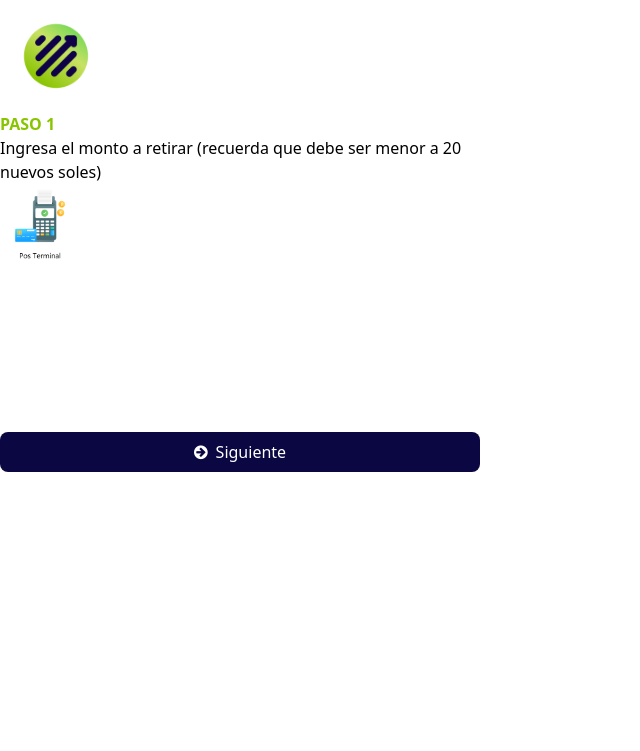
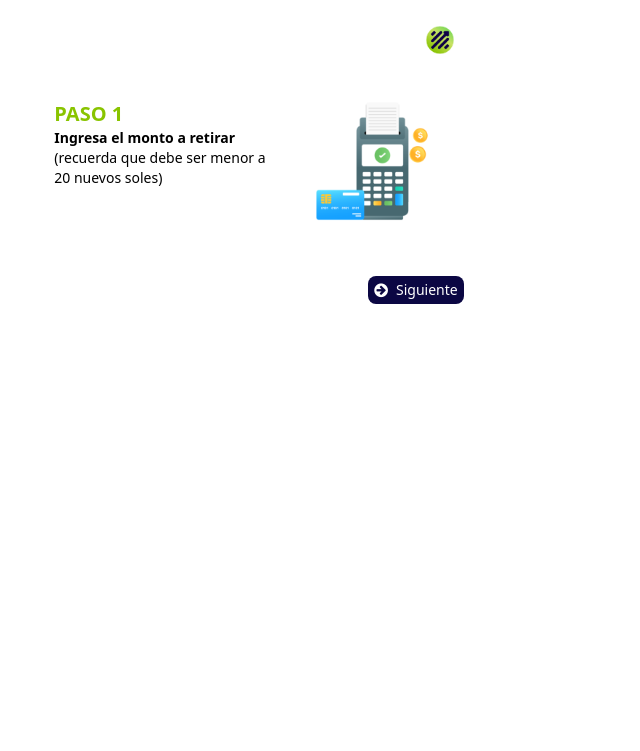
Before and after one commit to Jhomar1158-ux/SenciLovers, a Flask app: page /step-1 in a window 1280 px wide. Shown: the top 751 px of the page, without its empty margins (0-640 px from the left). Run offline with Flask 2, Linux system fonts and the light colour scheme.

Commit message:
feat: BASE add step 2 view

```diff
--- a/flask_app/static/css/dist/output.css
+++ b/flask_app/static/css/dist/output.css
@@ -517,8 +517,68 @@ video {
   position: static;
 }
 
-.m-5 {
-  margin: 1.25rem;
+.absolute {
+  position: absolute;
+}
+
+.relative {
+  position: relative;
+}
+
+.top-0 {
+  top: 0px;
+}
+
+.top-2 {
+  top: 0.5rem;
+}
+
+.bottom-10 {
+  bottom: 2.5rem;
+}
+
+.bottom-4 {
+  bottom: 1rem;
+}
+
+.mt-5 {
+  margin-top: 1.25rem;
+}
+
+.mb-5 {
+  margin-bottom: 1.25rem;
+}
+
+.mb-14 {
+  margin-bottom: 3.5rem;
+}
+
+.mb-20 {
+  margin-bottom: 5rem;
+}
+
+.mt-10 {
+  margin-top: 2.5rem;
+}
+
+.mt-1 {
+  margin-top: 0.25rem;
+}
+
+.ml-5 {
+  margin-left: 1.25rem;
+}
+
+.ml-3 {
+  margin-left: 0.75rem;
+}
+
+.mb-10 {
+  margin-bottom: 2.5rem;
+}
+
+.mb-6 {
+  margin-bottom: 1.5rem;
 }
 
 .flex {
@@ -529,64 +589,104 @@ video {
   height: 320px;
 }
 
+.h-48 {
+  height: 12rem;
+}
+
+.h-28 {
+  height: 7rem;
+}
+
 .h-full {
   height: 100%;
 }
 
-.h-auto {
-  height: auto;
-}
-
-.h-48 {
-  height: 12rem;
+.h-20 {
+  height: 5rem;
 }
 
 .h-5 {
   height: 1.25rem;
 }
 
-.h-20 {
-  height: 5rem;
+.h-8 {
+  height: 2rem;
 }
 
-.h-28 {
-  height: 7rem;
+.h-14 {
+  height: 3.5rem;
+}
+
+.h-24 {
+  height: 6rem;
+}
+
+.h-16 {
+  height: 4rem;
+}
+
+.h-36 {
+  height: 9rem;
+}
+
+.h-12 {
+  height: 3rem;
+}
+
+.h-32 {
+  height: 8rem;
+}
+
+.h-10 {
+  height: 2.5rem;
 }
 
 .w-pantallaRaspX {
   width: 480px;
 }
 
+.w-80 {
+  width: 20rem;
+}
+
 .w-full {
   width: 100%;
+}
+
+.w-28 {
+  width: 7rem;
+}
+
+.w-20 {
+  width: 5rem;
+}
+
+.w-32 {
+  width: 8rem;
+}
+
+.w-16 {
+  width: 4rem;
+}
+
+.w-auto {
+  width: auto;
+}
+
+.w-44 {
+  width: 11rem;
+}
+
+.w-56 {
+  width: 14rem;
 }
 
 .w-24 {
   width: 6rem;
 }
 
-.w-80 {
-  width: 20rem;
-}
-
-.w-60 {
-  width: 15rem;
-}
-
-.w-9 {
-  width: 2.25rem;
-}
-
-.w-16 {
-  width: 4rem;
-}
-
-.w-5 {
-  width: 1.25rem;
-}
-
-.w-28 {
-  width: 7rem;
+.flex-col {
+  flex-direction: column;
 }
 
 .items-center {
@@ -601,38 +701,24 @@ video {
   justify-content: center;
 }
 
+.justify-between {
+  justify-content: space-between;
+}
+
+.justify-around {
+  justify-content: space-around;
+}
+
+.justify-evenly {
+  justify-content: space-evenly;
+}
+
 .gap-2 {
   gap: 0.5rem;
 }
 
-.rounded-md {
-  border-radius: 0.375rem;
-}
-
 .rounded-lg {
   border-radius: 0.5rem;
-}
-
-.rounded-xl {
-  border-radius: 0.75rem;
-}
-
-.border-2 {
-  border-width: 2px;
-}
-
-.border {
-  border-width: 1px;
-}
-
-.border-indigo-600 {
-  --tw-border-opacity: 1;
-  border-color: rgb(79 70 229 / var(--tw-border-opacity));
-}
-
-.border-red-700 {
-  --tw-border-opacity: 1;
-  border-color: rgb(185 28 28 / var(--tw-border-opacity));
 }
 
 .border-gray-600 {
@@ -640,19 +726,9 @@ video {
   border-color: rgb(75 85 99 / var(--tw-border-opacity));
 }
 
-.border-x-red-700 {
-  --tw-border-opacity: 1;
-  border-left-color: rgb(185 28 28 / var(--tw-border-opacity));
-  border-right-color: rgb(185 28 28 / var(--tw-border-opacity));
-}
-
 .bg-senciBlue {
   --tw-bg-opacity: 1;
   background-color: rgb(11 7 67 / var(--tw-bg-opacity));
-}
-
-.bg-cover {
-  background-size: cover;
 }
 
 .bg-auto {
@@ -668,23 +744,60 @@ video {
   padding: 0.5rem;
 }
 
-.px-5 {
-  padding-left: 1.25rem;
-  padding-right: 1.25rem;
+.p-5 {
+  padding: 1.25rem;
 }
 
-.py-5 {
+.p-7 {
+  padding: 1.75rem;
+}
+
+.p-1 {
+  padding: 0.25rem;
+}
+
+.p-3 {
+  padding: 0.75rem;
+}
+
+.p-4 {
+  padding: 1rem;
+}
+
+.pt-5 {
   padding-top: 1.25rem;
+}
+
+.pb-5 {
   padding-bottom: 1.25rem;
+}
+
+.text-xl {
+  font-size: 1.25rem;
+  line-height: 1.75rem;
+}
+
+.text-sm {
+  font-size: 0.875rem;
+  line-height: 1.25rem;
+}
+
+.text-xs {
+  font-size: 0.75rem;
+  line-height: 1rem;
+}
+
+.text-lg {
+  font-size: 1.125rem;
+  line-height: 1.75rem;
 }
 
 .font-bold {
   font-weight: 700;
 }
 
-.text-red-500 {
-  --tw-text-opacity: 1;
-  color: rgb(239 68 68 / var(--tw-text-opacity));
+.font-medium {
+  font-weight: 500;
 }
 
 .text-senciGreen {
@@ -692,11 +805,6 @@ video {
   color: rgb(137 196 0 / var(--tw-text-opacity));
 }
 
-.text-red-600 {
-  --tw-text-opacity: 1;
-  color: rgb(220 38 38 / var(--tw-text-opacity));
-}
-
 .text-white {
   --tw-text-opacity: 1;
   color: rgb(255 255 255 / var(--tw-text-opacity));
--- a/flask_app/templates/step1.html
+++ b/flask_app/templates/step1.html
@@ -9,20 +9,22 @@
     <link rel="stylesheet" href="https://cdnjs.cloudflare.com/ajax/libs/font-awesome/4.7.0/css/font-awesome.min.css">
 </head>
 <body>
-    <div class="w-pantallaRaspX h-pantallaRaspY">
-        <img src="{{ url_for('static', filename='img/SenciLogo2.png')}}" alt="Logo Senci 2" class="object-cover h-28">
-        <div class="w-full h-full">
-            <div class="">
-                <h1 class="text-senciGreen font-bold w-28">PASO 1</h1>
-                <p>Ingresa el monto a retirar <span>(recuerda que debe ser menor a 20 nuevos soles)</span>
+    <div class="w-pantallaRaspX h-pantallaRaspY flex flex-col items-center justify-between p-4">
+        <div class="w-full h-8 flex justify-end">
+            <img src="{{ url_for('static', filename='img/SenciLogo2.png')}}" alt="Logo Senci 2" class="object-cover h-12 ">
+        </div>
+        <div class="w-full flex items-center justify-evenly">
+            <div class="w-56 h-36 flex flex-col  mt-5 ml-3">
+                <h1 class="text-senciGreen font-bold w-auto text-xl">PASO 1</h1>
+                <p class="text-sm font-bold">Ingresa el monto a retirar <span class="font-medium">(recuerda que debe ser menor a 20 nuevos soles)</span>
                 </p>
             </div>
-            <img src="{{ url_for('static', filename='img/step1.png')}}" alt="" class="object-cover h-20">
+            <img src="{{ url_for('static', filename='img/step1.png')}}" alt="" class="object-cover h-36">
         </div>
-        <div class="w-full h-full">
-            <a class="bg-senciBlue flex gap-2 items-center justify-center rounded-lg p-2">
+        <div class="w-full flex justify-end">
+            <a href="/step-2" class="w-24 bg-senciBlue flex gap-2 items-center justify-center rounded-lg p-1">
                 <i class="fa fa-arrow-circle-right text-white" aria-hidden="true"></i>
-                <p class="text-white">Siguiente</p>
+                <p class="text-white text-sm">Siguiente</p>
             </a>
         </div>
     </div>
```
Also changed, not shown: flask_app/templates/step2.html (+23 -1 lines), flask_app/static/img/step1.png, flask_app/static/img/step2.png (added), flask_app/static/img/step2PaymentsM.png (added), flask_app/static/img/step3.png (added).
